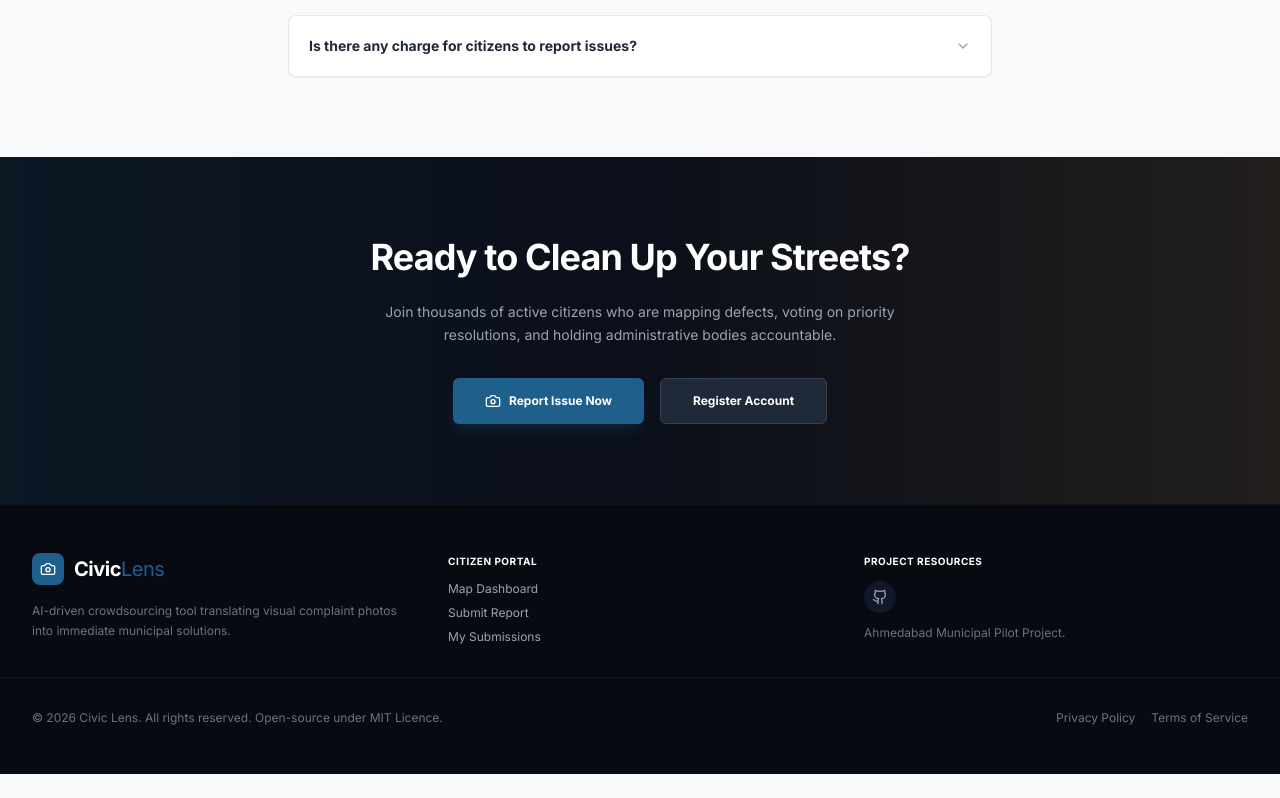
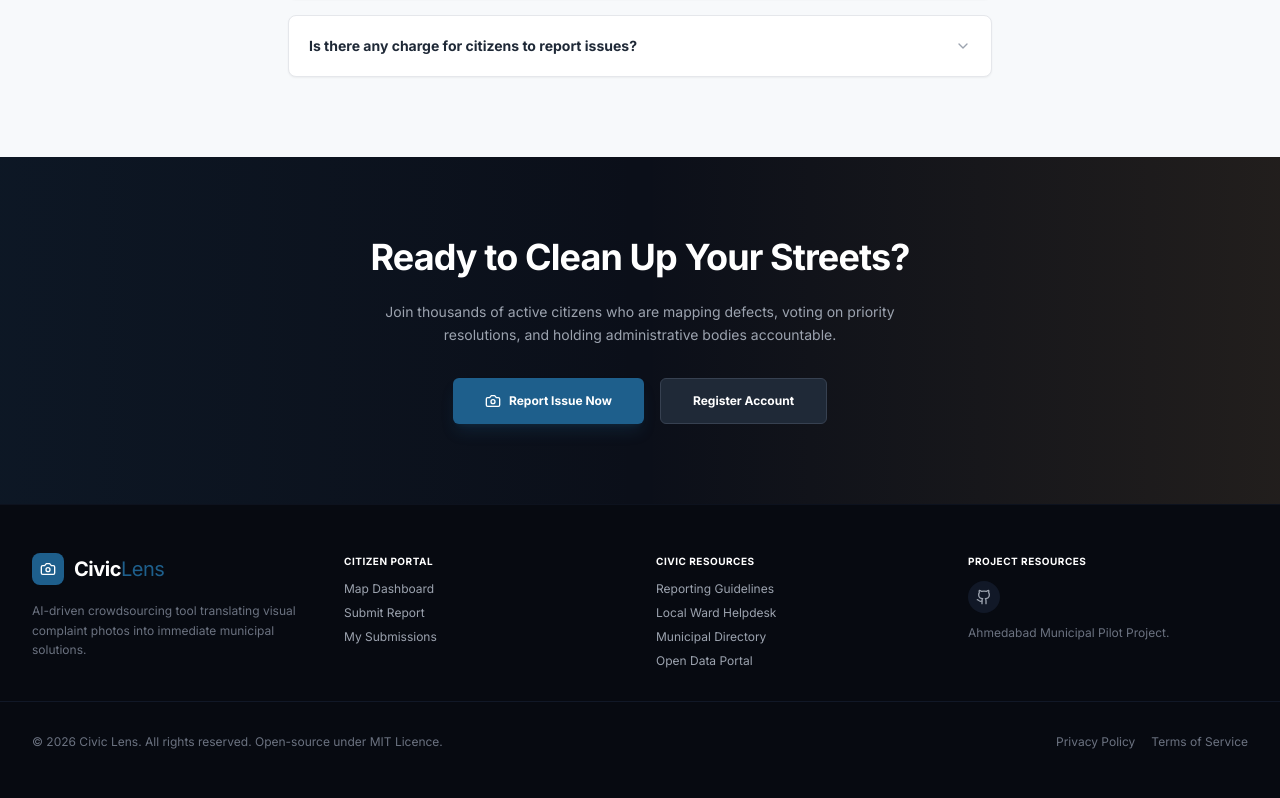
Before and after one commit to Tanish1808/Civic-Lens, a React (Vite) app in the folder civic_lens_frontend/: page / in a window 1280 px wide. Shown: the part 3242-4040 px from the top of the page. Before the commit the page ends 4016 px from the top, so only its background shows below. Built offline with nearby package versions, Linux system fonts and the light colour scheme.

Commit message:
feat: replace admin footer links with citizen-friendly Civic Resources directory

```diff
--- a/civic_lens_frontend/src/features/dashboard/pages/LandingPage.jsx
+++ b/civic_lens_frontend/src/features/dashboard/pages/LandingPage.jsx
@@ -380,7 +380,7 @@ export default function LandingPage() {
 
       {/* 9. Footer Section */}
       <footer className="bg-[#070A11] border-t border-gray-900/60 py-12 text-gray-400 text-xs">
-        <div className="max-w-7xl mx-auto px-4 sm:px-6 lg:px-8 grid grid-cols-1 md:grid-cols-3 gap-8 mb-8 border-b border-gray-900 pb-8">
+        <div className="max-w-7xl mx-auto px-4 sm:px-6 lg:px-8 grid grid-cols-1 md:grid-cols-4 gap-8 mb-8 border-b border-gray-900 pb-8">
 
           {/* Logo brand footer */}
           <div className="space-y-4">
@@ -404,6 +404,17 @@ export default function LandingPage() {
               <li><Link to="/dashboard" className="hover:text-white transition-colors">Map Dashboard</Link></li>
               <li><Link to="/report" className="hover:text-white transition-colors">Submit Report</Link></li>
               <li><Link to="/my-reports" className="hover:text-white transition-colors">My Submissions</Link></li>
+            </ul>
+          </div>
+
+          {/* Links 2 */}
+          <div className="space-y-3">
+            <h4 className="font-bold text-white uppercase tracking-wider text-[10px]">Civic Resources</h4>
+            <ul className="space-y-2">
+              <li><Link to="/report" className="hover:text-white transition-colors">Reporting Guidelines</Link></li>
+              <li><a href="#" className="hover:text-white transition-colors">Local Ward Helpdesk</a></li>
+              <li><a href="#" className="hover:text-white transition-colors">Municipal Directory</a></li>
+              <li><a href="#" className="hover:text-white transition-colors">Open Data Portal</a></li>
             </ul>
           </div>
 
```
